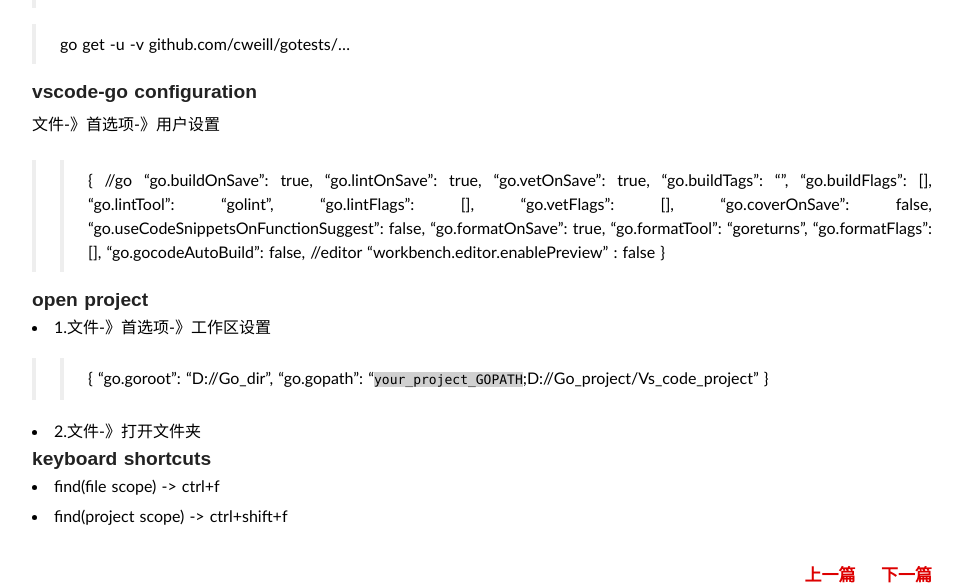
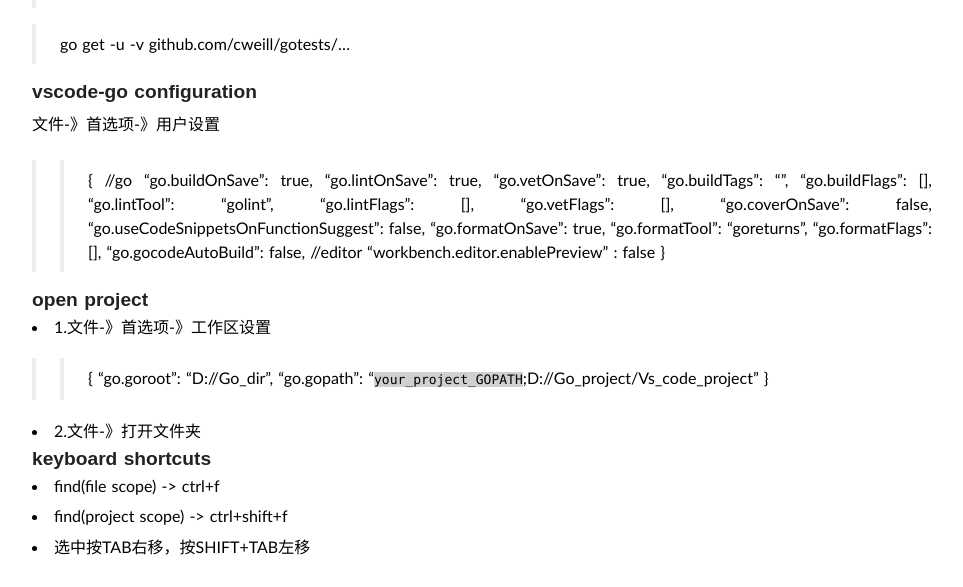
Before and after one commit to duyanghao/duyanghao.github.io, a Jekyll site: the page built from _posts/2016-12-29-IDE_summary.md, in a window 1280 px wide and 900 px high, scrolled down 6915 px, cut to the strip 0-587 px from the top of the window. Shown: the whole strip, without its empty margins (158-1121 px from the left). Built offline with Jekyll 4.4.1, drawn with Linux system fonts in a browser that asks for light colours; some web fonts are replaced; comment, search, counter and statistics services are not loaded.

Commit message:
update _posts/2016-12-29-IDE_summary.md
Signed-off-by: “duyanghao” <1294057873@qq.com>

```diff
--- a/_posts/2016-12-29-IDE_summary.md
+++ b/_posts/2016-12-29-IDE_summary.md
@@ -213,3 +213,4 @@
 
 * find(file scope) -> ctrl+f
 * find(project scope) -> ctrl+shift+f
+* 选中按TAB右移，按SHIFT+TAB左移
```
